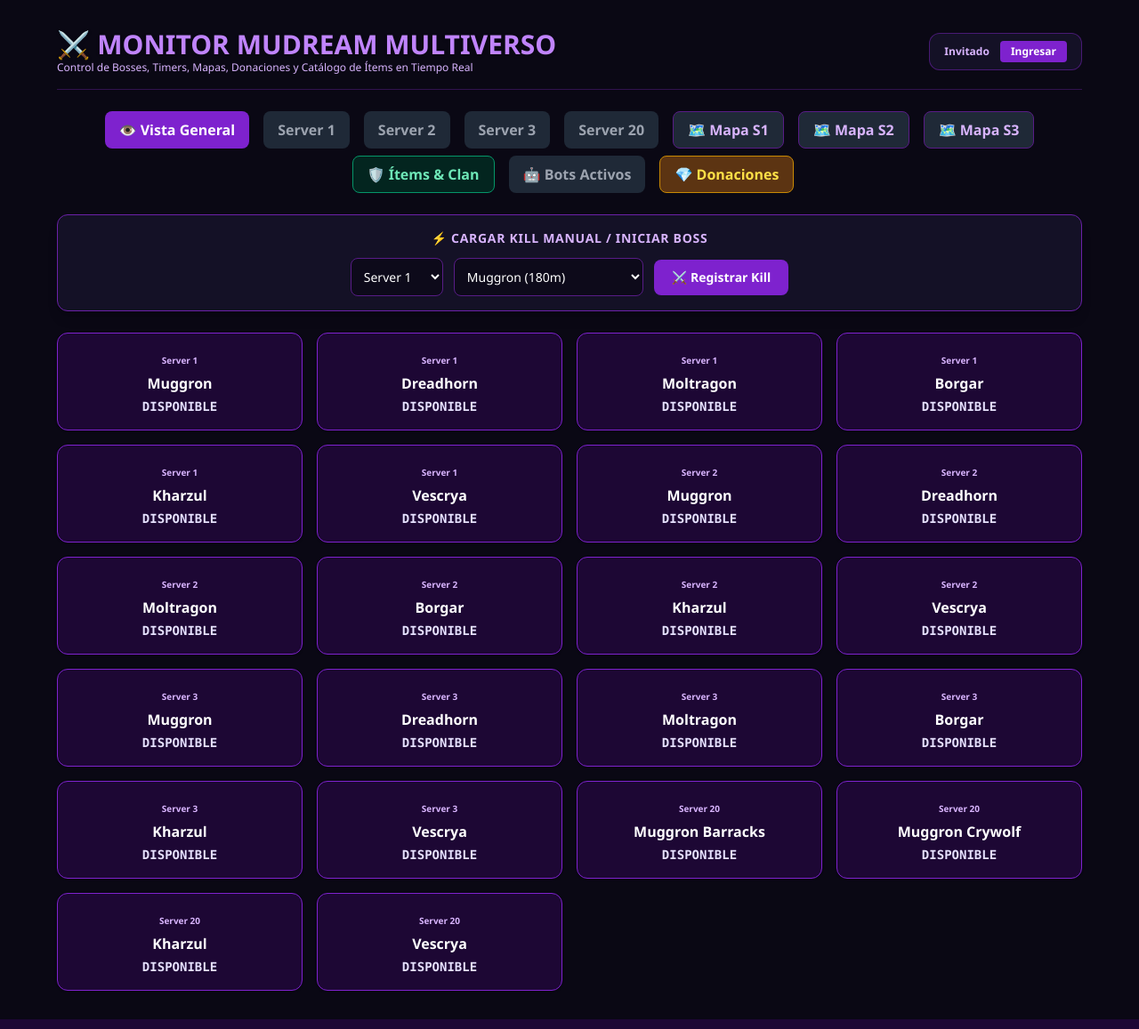
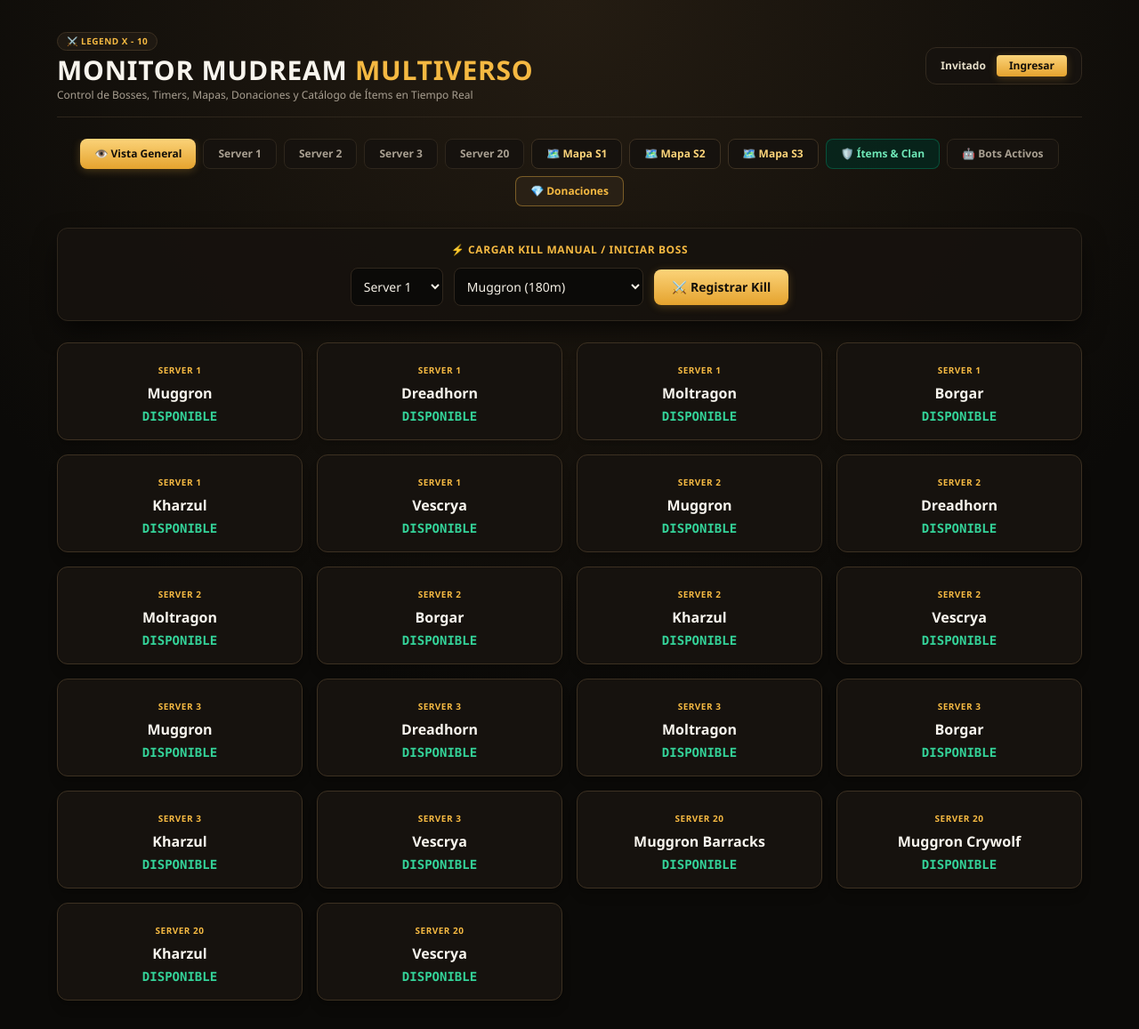
Before and after one commit to SirPinion1988/MULTIVERSO, a Flask app: page / in a window 1280 px wide. Shown: the whole page at 89% size. Run offline with Flask 3, Linux system fonts and the light colour scheme; data that the repository does not hold is empty; some libraries are stand-ins or nearby versions.

Commit message:
Update index.html

```diff
--- a/templates/index.html
+++ b/templates/index.html
@@ -6,19 +6,48 @@
     <title>⚔️ MuDream Boss Timers - Multiverso ⚔️</title>
     <script src="https://cdn.tailwindcss.com"></script>
     <style>
-        body { background-color: #0a0814; color: #e6e1ff; font-family: 'Segoe UI', system-ui, sans-serif; }
+        body {
+            background-color: #0b0a08;
+            background-image: radial-gradient(circle at top center, #241c12 0%, #0b0a08 60%);
+            color: #f3efe6;
+            font-family: 'Segoe UI', system-ui, sans-serif;
+        }
         .grid-bosses { display: grid; grid-template-columns: repeat(auto-fill, minmax(220px, 1fr)); gap: 1rem; }
+
+        .card-mudream {
+            background-color: rgba(22, 18, 14, 0.92);
+            border: 1px solid #2e261c;
+            box-shadow: 0 12px 30px -5px rgba(0, 0, 0, 0.75);
+        }
+        .input-mudream {
+            background-color: #0b0a08;
+            border: 1px solid #30271d;
+            color: #f5f0e6;
+            transition: border-color 0.2s;
+        }
+        .input-mudream:focus {
+            border-color: #f5b942;
+        }
+        .btn-gold-mudream {
+            background: linear-gradient(180deg, #fbd379 0%, #e5a32e 100%);
+            color: #14100a;
+            font-weight: 800;
+            box-shadow: 0 2px 10px rgba(245, 185, 66, 0.25);
+        }
+        .btn-gold-mudream:hover {
+            background: linear-gradient(180deg, #fde096 0%, #f5b942 100%);
+        }
 
         .map-wrapper {
             position: relative;
             width: 720px;
             max-width: 95vw;
             aspect-ratio: 1 / 1;
-            border: 2px solid #3b2d6b;
+            border: 2px solid #382e22;
             border-radius: 12px;
             overflow: hidden;
-            background: #000;
-            box-shadow: 0 10px 25px rgba(0,0,0,0.8);
+            background: #0b0a08;
+            box-shadow: 0 12px 30px rgba(0,0,0,0.85);
         }
         .map-bg { width: 100%; height: 100%; object-fit: contain; display: block; }
 
@@ -36,28 +65,28 @@
             width: 32px;
             height: 32px;
             border-radius: 50%;
-            border: 2px solid #747d8c;
-            background: rgba(116, 125, 140, 0.2);
+            border: 2px solid #8a8073;
+            background: rgba(138, 128, 115, 0.2);
             transition: transform 0.15s, background 0.2s, border-color 0.2s;
         }
         .spot-btn:hover .spot-circle { transform: scale(1.2); }
 
         .spot-timer {
             margin-top: 4px;
-            background: rgba(10, 8, 20, 0.92);
-            border: 1px solid #3b2d6b;
+            background: rgba(11, 10, 8, 0.94);
+            border: 1px solid #382e22;
             padding: 2px 7px;
             border-radius: 4px;
             font-size: 11px;
             font-weight: bold;
-            color: #ced6e0;
+            color: #d6cebf;
             white-space: nowrap;
             text-align: center;
-            box-shadow: 0 2px 5px rgba(0,0,0,0.7);
+            box-shadow: 0 2px 5px rgba(0,0,0,0.75);
         }
 
-        .state-idle .spot-circle { border-color: #eccc68; background: rgba(236, 204, 104, 0.25); box-shadow: 0 0 6px #eccc68; }
-        .state-idle .spot-timer { color: #f1f2f6; border-color: #ffa502; background: rgba(255, 165, 2, 0.2); }
+        .state-idle .spot-circle { border-color: #f5b942; background: rgba(245, 185, 66, 0.25); box-shadow: 0 0 6px #f5b942; }
+        .state-idle .spot-timer { color: #f8f5ee; border-color: #f5b942; background: rgba(245, 185, 66, 0.2); }
 
         .state-waiting .spot-circle { border-color: #ff4757; background: rgba(255, 71, 87, 0.25); box-shadow: 0 0 6px #ff4757; }
         .state-waiting .spot-timer { color: #ff6b81; border-color: #ff4757; }
@@ -72,75 +101,80 @@
         @keyframes pulse { from { transform: scale(1); } to { transform: scale(1.3); } }
     </style>
 </head>
-<body class="p-4 md:p-8 flex flex-col items-center relative">
+<body class="p-4 md:p-8 flex flex-col items-center relative min-h-screen">
 
-    <div id="toast-notificacion" class="fixed bottom-5 right-5 bg-purple-900 border border-purple-500 text-white px-4 py-3 rounded-xl shadow-2xl transition-all duration-300 transform translate-y-20 opacity-0 z-50 flex items-center gap-2 text-sm font-semibold">
+    <div id="toast-notificacion" class="fixed bottom-5 right-5 bg-[#191510] border border-[#f5b942] text-[#f8f5ee] px-4 py-3 rounded-xl shadow-2xl transition-all duration-300 transform translate-y-20 opacity-0 z-50 flex items-center gap-2 text-sm font-semibold">
         <span id="toast-icono">⚠️</span>
         <span id="toast-mensaje">Notificación</span>
     </div>
 
     <!-- CABECERA ÚNICA -->
-    <header class="w-full max-w-6xl mb-6 border-b border-purple-900/50 pb-4 flex flex-col md:flex-row justify-between items-center gap-4">
+    <header class="w-full max-w-6xl mb-6 border-b border-[#2e261c] pb-4 flex flex-col md:flex-row justify-between items-center gap-4">
         <div>
-            <h1 class="text-3xl font-extrabold text-purple-400 drop-shadow">⚔️ MONITOR MUDREAM MULTIVERSO</h1>
-            <p class="text-xs text-purple-300">Control de Bosses, Timers, Mapas, Donaciones y Catálogo de Ítems en Tiempo Real</p>
+            <div class="inline-flex items-center gap-1.5 bg-[#1f1912] border border-[#3d3122] px-2.5 py-0.5 rounded-full text-[10px] font-bold text-[#f5b942] uppercase tracking-wider mb-1">
+                <span>⚔️ LEGEND X - 10</span>
+            </div>
+            <h1 class="text-3xl font-black tracking-wide text-[#f8f5ee]">
+                MONITOR MUDREAM <span class="text-[#f5b942]">MULTIVERSO</span>
+            </h1>
+            <p class="text-xs text-[#a89f91] mt-0.5">Control de Bosses, Timers, Mapas, Donaciones y Catálogo de Ítems en Tiempo Real</p>
         </div>
-        <div id="user-info-box" class="flex items-center gap-3 bg-[#141126] border border-purple-800/60 px-4 py-2 rounded-xl text-xs">
-            <span id="user-display" class="text-purple-300 font-bold">Invitado</span>
+        <div id="user-info-box" class="flex items-center gap-3 bg-[#16120e] border border-[#332a1f] px-4 py-2 rounded-xl text-xs">
+            <span id="user-display" class="text-[#e5dec9] font-bold">Invitado</span>
             <span id="login-btn-container">
-                <button onclick="toggleLoginModal()" id="btn-login-trigger" class="bg-purple-700 hover:bg-purple-600 text-white px-3 py-1 rounded font-bold transition">Ingresar</button>
+                <button onclick="toggleLoginModal()" id="btn-login-trigger" class="btn-gold-mudream px-3.5 py-1 rounded transition">Ingresar</button>
             </span>
         </div>
     </header>
 
     <!-- NAVEGACIÓN PRINCIPAL -->
-    <div class="flex flex-wrap space-x-2 mb-6 overflow-x-auto w-full max-w-6xl justify-center gap-2">
-        <button onclick="setVista('TODOS')" class="btn-tab px-4 py-2 rounded-lg font-bold bg-purple-700 text-white" id="tab-TODOS">👁️ Vista General</button>
-        <button onclick="setVista('Server 1')" class="btn-tab px-4 py-2 rounded-lg font-bold bg-gray-800 text-gray-400" id="tab-Server 1">Server 1</button>
-        <button onclick="setVista('Server 2')" class="btn-tab px-4 py-2 rounded-lg font-bold bg-gray-800 text-gray-400" id="tab-Server 2">Server 2</button>
-        <button onclick="setVista('Server 3')" class="btn-tab px-4 py-2 rounded-lg font-bold bg-gray-800 text-gray-400" id="tab-Server 3">Server 3</button>
-        <button onclick="setVista('Server 20')" class="btn-tab px-4 py-2 rounded-lg font-bold bg-gray-800 text-gray-400" id="tab-Server 20">Server 20</button>
+    <div class="flex flex-wrap mb-6 overflow-x-auto w-full max-w-6xl justify-center gap-2">
+        <button onclick="setVista('TODOS')" class="btn-tab px-4 py-2 rounded-lg text-xs btn-gold-mudream transition" id="tab-TODOS">👁️ Vista General</button>
+        <button onclick="setVista('Server 1')" class="btn-tab px-4 py-2 rounded-lg text-xs font-bold bg-[#16120e] hover:bg-[#221c15] border border-[#2e261c] text-[#a89f91] transition" id="tab-Server 1">Server 1</button>
+        <button onclick="setVista('Server 2')" class="btn-tab px-4 py-2 rounded-lg text-xs font-bold bg-[#16120e] hover:bg-[#221c15] border border-[#2e261c] text-[#a89f91] transition" id="tab-Server 2">Server 2</button>
+        <button onclick="setVista('Server 3')" class="btn-tab px-4 py-2 rounded-lg text-xs font-bold bg-[#16120e] hover:bg-[#221c15] border border-[#2e261c] text-[#a89f91] transition" id="tab-Server 3">Server 3</button>
+        <button onclick="setVista('Server 20')" class="btn-tab px-4 py-2 rounded-lg text-xs font-bold bg-[#16120e] hover:bg-[#221c15] border border-[#2e261c] text-[#a89f91] transition" id="tab-Server 20">Server 20</button>
 
-        <button onclick="setVista('MAPA_1')" class="btn-tab px-4 py-2 rounded-lg font-bold bg-gray-800 text-purple-300 border border-purple-900 hover:bg-purple-950" id="tab-MAPA_1">🗺️ Mapa S1</button>
-        <button onclick="setVista('MAPA_2')" class="btn-tab px-4 py-2 rounded-lg font-bold bg-gray-800 text-purple-300 border border-purple-900 hover:bg-purple-950" id="tab-MAPA_2">🗺️ Mapa S2</button>
-        <button onclick="setVista('MAPA_3')" class="btn-tab px-4 py-2 rounded-lg font-bold bg-gray-800 text-purple-300 border border-purple-900 hover:bg-purple-950" id="tab-MAPA_3">🗺️ Mapa S3</button>
+        <button onclick="setVista('MAPA_1')" class="btn-tab px-4 py-2 rounded-lg text-xs font-bold bg-[#16120e] hover:bg-[#221c15] border border-[#3d3122] text-[#fbd379] transition" id="tab-MAPA_1">🗺️ Mapa S1</button>
+        <button onclick="setVista('MAPA_2')" class="btn-tab px-4 py-2 rounded-lg text-xs font-bold bg-[#16120e] hover:bg-[#221c15] border border-[#3d3122] text-[#fbd379] transition" id="tab-MAPA_2">🗺️ Mapa S2</button>
+        <button onclick="setVista('MAPA_3')" class="btn-tab px-4 py-2 rounded-lg text-xs font-bold bg-[#16120e] hover:bg-[#221c15] border border-[#3d3122] text-[#fbd379] transition" id="tab-MAPA_3">🗺️ Mapa S3</button>
 
         <!-- ENLACE DIRECTO A ITEMS SIN IFRAME PARA ELIMINAR DUPLICADOS -->
-        <a href="/items" class="btn-tab px-4 py-2 rounded-lg font-bold bg-emerald-950/80 border border-emerald-600 text-emerald-300 hover:bg-emerald-900 flex items-center gap-1">
+        <a href="/items" class="px-4 py-2 rounded-lg text-xs font-bold bg-emerald-950/70 border border-emerald-600/40 text-emerald-300 hover:bg-emerald-900/80 flex items-center gap-1 transition">
             🛡️ Ítems & Clan
         </a>
 
-        <button onclick="setVista('BOTS')" class="btn-tab px-4 py-2 rounded-lg font-bold bg-gray-800 text-gray-400" id="tab-BOTS">🤖 Bots Activos</button>
-        <button onclick="setVista('DONACIONES')" class="btn-tab px-4 py-2 rounded-lg font-bold bg-yellow-900/80 border border-yellow-600 text-yellow-300 hover:bg-yellow-800" id="tab-DONACIONES">💎 Donaciones</button>
+        <button onclick="setVista('BOTS')" class="btn-tab px-4 py-2 rounded-lg text-xs font-bold bg-[#16120e] hover:bg-[#221c15] border border-[#2e261c] text-[#a89f91] transition" id="tab-BOTS">🤖 Bots Activos</button>
+        <button onclick="setVista('DONACIONES')" class="btn-tab px-4 py-2 rounded-lg text-xs font-bold bg-[#292015] border border-[#f5b942]/40 text-[#f5b942] hover:bg-[#382b1c] transition" id="tab-DONACIONES">💎 Donaciones</button>
     </div>
 
     <!-- Panel de Kill Manual -->
-    <div id="panel-kill-manual" class="w-full max-w-6xl bg-[#141126] border border-purple-800 rounded-xl p-4 mb-6 shadow-lg">
-        <h3 class="text-center font-bold text-purple-300 mb-3 text-sm uppercase tracking-wider">⚡ Cargar Kill Manual / Iniciar Boss</h3>
+    <div id="panel-kill-manual" class="w-full max-w-6xl card-mudream rounded-xl p-4 mb-6">
+        <h3 class="text-center font-bold text-[#f5b942] mb-3 text-xs uppercase tracking-wider">⚡ Cargar Kill Manual / Iniciar Boss</h3>
         <div class="flex flex-wrap gap-3 justify-center items-center">
-            <select id="manualServer" class="bg-[#0d0a1a] border border-purple-900 text-white text-sm rounded-lg p-2.5 outline-none">
+            <select id="manualServer" class="input-mudream text-sm rounded-lg p-2.5 outline-none">
                 <option value="Server 1">Server 1</option>
                 <option value="Server 2">Server 2</option>
                 <option value="Server 3">Server 3</option>
                 <option value="Server 20">Server 20</option>
             </select>
-            <select id="manualBoss" class="bg-[#0d0a1a] border border-purple-900 text-white text-sm rounded-lg p-2.5 outline-none"></select>
-            <button onclick="ejecutarKillForm()" class="bg-purple-700 hover:bg-purple-600 text-white font-bold text-sm px-5 py-2.5 rounded-lg transition">⚔️ Registrar Kill</button>
+            <select id="manualBoss" class="input-mudream text-sm rounded-lg p-2.5 outline-none"></select>
+            <button onclick="ejecutarKillForm()" class="btn-gold-mudream text-sm px-5 py-2.5 rounded-lg transition">⚔️ Registrar Kill</button>
         </div>
     </div>
 
     <!-- Timers -->
     <div id="seccion-timers" class="w-full max-w-6xl">
         <div id="contenedor-bosses" class="grid-bosses">
-            <div class="text-gray-500 text-center col-span-full py-8">Cargando timers de bosses...</div>
+            <div class="text-[#8a8073] text-center col-span-full py-8">Cargando timers de bosses...</div>
         </div>
     </div>
 
     <!-- Mapa -->
     <div id="seccion-mapa" class="w-full max-w-6xl hidden flex flex-col items-center">
         <div class="mb-4 text-center">
-            <h2 id="mapa-titulo" class="text-2xl font-bold text-purple-300">🗺️ Mapa de Bosses</h2>
-            <p class="text-xs text-purple-400 mt-1">Clic izquierdo: registrar muerte | Clic derecho: resetear spot</p>
+            <h2 id="mapa-titulo" class="text-2xl font-bold text-[#f5b942]">🗺️ Mapa de Bosses</h2>
+            <p class="text-xs text-[#a89f91] mt-1">Clic izquierdo: registrar muerte | Clic derecho: resetear spot</p>
         </div>
         <div class="map-wrapper">
             <img src="mapa.jpg" alt="Mapa MU" class="map-bg">
@@ -159,17 +193,17 @@
 
     <!-- Bots -->
     <div id="seccion-bots" class="w-full max-w-6xl hidden space-y-4">
-        <h2 class="text-xl font-bold text-purple-300 mb-4 border-b border-purple-800 pb-2">🤖 Conexión de Clientes y PCs de la Guild</h2>
+        <h2 class="text-xl font-bold text-[#f5b942] mb-4 border-b border-[#2e261c] pb-2">🤖 Conexión de Clientes y PCs de la Guild</h2>
         <div id="contenedor-bots-lista" class="grid grid-cols-1 md:grid-cols-2 gap-4"></div>
     </div>
 
     <!-- Donaciones -->
     <div id="seccion-donaciones" class="w-full max-w-6xl hidden space-y-6">
-        <div class="bg-[#141126] border border-yellow-600/50 rounded-xl p-6 shadow-lg">
-            <h2 class="text-xl font-bold text-yellow-400 mb-4">💎 Registrar Nueva Donación</h2>
+        <div class="card-mudream rounded-xl p-6">
+            <h2 class="text-xl font-bold text-[#f5b942] mb-4">💎 Registrar Nueva Donación</h2>
             <div class="flex flex-wrap gap-4 items-center">
-                <input type="text" id="donacionPj" placeholder="Nombre de PJ" class="bg-[#0d0a1a] border border-purple-900 text-white p-2.5 rounded-lg outline-none text-sm w-48">
-                <select id="donacionTipo" class="bg-[#0d0a1a] border border-purple-900 text-white p-2.5 rounded-lg outline-none text-sm w-48">
+                <input type="text" id="donacionPj" placeholder="Nombre de PJ" class="input-mudream p-2.5 rounded-lg outline-none text-sm w-48">
+                <select id="donacionTipo" class="input-mudream p-2.5 rounded-lg outline-none text-sm w-48">
                     <option value="Jewel of Bless">Jewel of Bless</option>
                     <option value="Jewel of Soul">Jewel of Soul</option>
                     <option value="Jewel of Life">Jewel of Life</option>
@@ -177,13 +211,13 @@
                     <option value="Zen">Zen</option>
                     <option value="VIP Points">VIP Points</option>
                 </select>
-                <input type="number" id="donacionCantidad" placeholder="Cantidad" value="1" min="1" class="bg-[#0d0a1a] border border-purple-900 text-white p-2.5 rounded-lg outline-none text-sm w-32">
-                <button onclick="guardarDonacion()" class="bg-yellow-600 hover:bg-yellow-500 text-white font-bold px-6 py-2.5 rounded-lg text-sm transition">💾 Registrar</button>
+                <input type="number" id="donacionCantidad" placeholder="Cantidad" value="1" min="1" class="input-mudream p-2.5 rounded-lg outline-none text-sm w-32">
+                <button onclick="guardarDonacion()" class="btn-gold-mudream px-6 py-2.5 rounded-lg text-sm transition">💾 Registrar</button>
             </div>
         </div>
-        <div class="bg-[#141126] border border-purple-900 rounded-xl p-6 shadow-lg">
-            <table class="w-full text-left text-sm text-purple-200">
-                <thead class="bg-[#0d0a1a] text-purple-400 uppercase text-xs">
+        <div class="card-mudream rounded-xl p-6 overflow-x-auto">
+            <table class="w-full text-left text-sm text-[#e5dec9]">
+                <thead class="bg-[#191510] text-[#f5b942] uppercase text-xs border-b border-[#382e22]">
                     <tr><th class="p-3">PJ</th><th class="p-3">Tipo</th><th class="p-3">Cantidad</th><th class="p-3">Registrado Por</th></tr>
                 </thead>
                 <tbody id="tabla-donaciones-body"></tbody>
@@ -193,13 +227,13 @@
 
     <!-- Login Modal -->
     <div id="modal-login" class="fixed inset-0 bg-black/80 flex items-center justify-center hidden z-50">
-        <div class="bg-[#141126] border border-purple-600 p-6 rounded-xl w-80 text-center shadow-2xl">
-            <h3 class="text-lg font-bold text-purple-300 mb-4">🔐 Iniciar Sesión</h3>
-            <input type="text" id="loginUser" placeholder="Usuario (Pinion, tolkien, nasda)" class="w-full bg-[#0d0a1a] border border-purple-900 text-white p-2 rounded mb-3 text-sm outline-none">
-            <input type="password" id="loginPass" placeholder="Contraseña" class="w-full bg-[#0d0a1a] border border-purple-900 text-white p-2 rounded mb-4 text-sm outline-none">
+        <div class="bg-[#16120e] border border-[#f5b942]/50 p-6 rounded-xl w-80 text-center shadow-2xl">
+            <h3 class="text-lg font-bold text-[#f5b942] mb-4">🔐 Iniciar Sesión</h3>
+            <input type="text" id="loginUser" placeholder="Usuario (Pinion, tolkien, nasda)" class="w-full input-mudream p-2.5 rounded mb-3 text-sm outline-none">
+            <input type="password" id="loginPass" placeholder="Contraseña" class="w-full input-mudream p-2.5 rounded mb-4 text-sm outline-none">
             <div class="flex gap-2">
-                <button onclick="ejecutarLogin()" class="w-full bg-purple-700 hover:bg-purple-600 text-white font-bold py-2 rounded text-sm">Entrar</button>
-                <button onclick="toggleLoginModal()" class="w-full bg-gray-800 text-gray-400 font-bold py-2 rounded text-sm">Cancelar</button>
+                <button onclick="ejecutarLogin()" class="w-full btn-gold-mudream py-2 rounded text-sm">Entrar</button>
+                <button onclick="toggleLoginModal()" class="w-full bg-[#221c15] text-[#a89f91] font-bold py-2 rounded text-sm">Cancelar</button>
             </div>
         </div>
     </div>
@@ -225,9 +259,17 @@
 
         function setVista(vista) {
             modoVista = vista;
-            document.querySelectorAll('.btn-tab').forEach(b => b.className = "btn-tab px-4 py-2 rounded-lg font-bold bg-gray-800 text-gray-400");
+            document.querySelectorAll('.btn-tab').forEach(b => {
+                if (b.id.startsWith('tab-MAPA_')) {
+                    b.className = "btn-tab px-4 py-2 rounded-lg text-xs font-bold bg-[#16120e] hover:bg-[#221c15] border border-[#3d3122] text-[#fbd379] transition";
+                } else if (b.id === 'tab-DONACIONES') {
+                    b.className = "btn-tab px-4 py-2 rounded-lg text-xs font-bold bg-[#292015] border border-[#f5b942]/40 text-[#f5b942] hover:bg-[#382b1c] transition";
+                } else {
+                    b.className = "btn-tab px-4 py-2 rounded-lg text-xs font-bold bg-[#16120e] hover:bg-[#221c15] border border-[#2e261c] text-[#a89f91] transition";
+                }
+            });
             const activeTab = document.getElementById(`tab-${vista}`);
-            if (activeTab) activeTab.className = "btn-tab px-4 py-2 rounded-lg font-bold bg-purple-700 text-white";
+            if (activeTab) activeTab.className = "btn-tab px-4 py-2 rounded-lg text-xs btn-gold-mudream transition";
 
             document.getElementById('seccion-timers').classList.add('hidden');
             document.getElementById('seccion-mapa').classList.add('hidden');
@@ -257,8 +299,8 @@
                 const data = await res.json();
                 estaLogueado = data.logged_in;
                 if (data.logged_in) {
-                    document.getElementById('user-display').innerHTML = `👤 <strong>${data.user}</strong> (${data.rol})`;
-                    document.getElementById('login-btn-container').innerHTML = `<a href="/logout" class="bg-red-700 px-3 py-1 rounded font-bold">Salir</a>`;
+                    document.getElementById('user-display').innerHTML = `👤 <strong class="text-[#f5b942]">${data.user}</strong> (${data.rol})`;
+                    document.getElementById('login-btn-container').innerHTML = `<a href="/logout" class="bg-red-950/80 hover:bg-red-900 border border-red-600/40 text-red-200 px-3 py-1 rounded font-bold transition">Salir</a>`;
                 }
             } catch (e) {}
         }
@@ -300,16 +342,18 @@
                     const k = timers[boss];
                     const cd = (COOLDOWNS_LOCAL[boss] || 60) * 60;
                     let txt = "DISPONIBLE";
-                    let bg = "bg-purple-950/40 border-purple-700";
+                    let txtColor = "text-emerald-400";
+                    let bg = "bg-[#16120e] border-[#3d3122] hover:border-[#f5b942]/50";
                     if (k && ahoraUnix < k + cd) {
                         txt = `Respawn en: ${Math.floor((k + cd - ahoraUnix)/60)}m`;
-                        bg = "bg-red-950/70 border-red-500";
+                        txtColor = "text-red-300";
+                        bg = "bg-red-950/60 border-red-700/70";
                     }
                     c.innerHTML += `
-                        <div class="card p-4 rounded-xl ${bg} border shadow text-center">
-                            <span class="text-[10px] font-bold text-purple-300">${svr}</span>
-                            <h3 class="font-bold text-white text-base my-1">${boss}</h3>
-                            <div class="text-sm font-mono font-bold">${txt}</div>
+                        <div class="card p-4 rounded-xl ${bg} border shadow-lg text-center transition">
+                            <span class="text-[10px] font-bold text-[#f5b942] uppercase tracking-wider">${svr}</span>
+                            <h3 class="font-bold text-[#f8f5ee] text-base my-1">${boss}</h3>
+                            <div class="text-sm font-mono font-bold ${txtColor}">${txt}</div>
                         </div>
                     `;
                 });
@@ -344,11 +388,11 @@
                 const data = await res.json();
                 const tbody = document.getElementById('tabla-donaciones-body');
                 tbody.innerHTML = data.map(d => `
-                    <tr class="border-b border-purple-900/40">
-                        <td class="p-3 font-bold text-white">${d.pj_name}</td>
-                        <td class="p-3 text-yellow-300">${d.tipo_donacion}</td>
+                    <tr class="border-b border-[#1f1a14] hover:bg-[#f5b942]/5">
+                        <td class="p-3 font-bold text-[#f8f5ee]">${d.pj_name}</td>
+                        <td class="p-3 text-[#fbd379]">${d.tipo_donacion}</td>
                         <td class="p-3">${d.cantidad}</td>
-                        <td class="p-3 text-purple-400">${d.registrado_por}</td>
+                        <td class="p-3 text-[#a89f91]">${d.registrado_por}</td>
                     </tr>
                 `).join('');
             }
```
